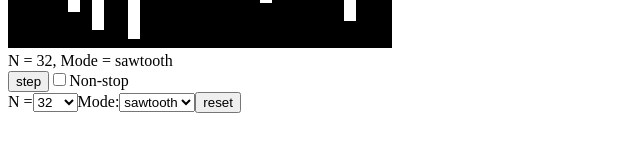
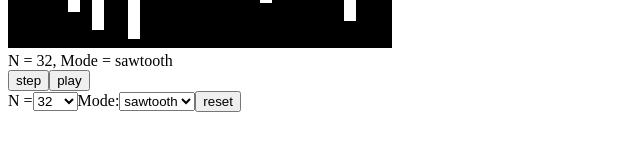
Before and after one commit to kurgm/bitonic-visual, a React app: page / in a window 1280 px wide. Shown: the part 248-400 px from the top of the page, without its empty margins (0-640 px from the left). Built offline with nearby package versions, Linux system fonts and the light colour scheme; the HTML template or start-up script is replaced by a standard one.

Commit message:
Play / pause button

```diff
--- a/src/BitonicSort.tsx
+++ b/src/BitonicSort.tsx
@@ -72,11 +72,19 @@ const BitonicSort: React.FC<IBitonicSortProps> = (props) => {
   const [phase, setPhase] = React.useState(Phase.waiting);
   const [progress, setProgress] = React.useState(0);
 
-  const [nonstop, setNonstop] = React.useState(false);
-
   const sortStep = sortProcess.steps[progress];
 
   const completed = sortProcess.steps.length - 1 <= progress;
+
+  const [playing, setPlaying] = React.useState(false);
+  const handlePlayPauseClick = React.useCallback(() => {
+    if (playing) {
+      setPlaying(false);
+    } else if (phase === Phase.waiting && !completed) {
+      setPlaying(true);
+      setPhase(Phase.animationToNext);
+    }
+  }, [playing, phase, completed]);
 
   const handleStep = React.useCallback(() => {
     if (phase !== Phase.waiting || completed) {
@@ -92,7 +100,12 @@ const BitonicSort: React.FC<IBitonicSortProps> = (props) => {
         break;
       }
       case Phase.animationFromPrev: {
-        setPhase(nonstop && !completed ? Phase.animationToNext : Phase.waiting);
+        if (!completed && playing) {
+          setPhase(Phase.animationToNext);
+        } else {
+          setPhase(Phase.waiting);
+          setPlaying(false);
+        }
         break;
       }
       case Phase.animationToPrev: {
@@ -111,7 +124,7 @@ const BitonicSort: React.FC<IBitonicSortProps> = (props) => {
         throw new ExhaustiveCheckError(phase);
       }
     }
-  }, [phase, nonstop, completed]);
+  }, [phase, playing, completed]);
   const handleReset = React.useCallback((opt: ResetOption) => {
     if (phase !== Phase.waiting) {
       return;
@@ -136,10 +149,10 @@ const BitonicSort: React.FC<IBitonicSortProps> = (props) => {
           Mode = {sortProcess.variant}
         </div>
         <StepController
-          canStep={phase === Phase.waiting}
+          animating={phase !== Phase.waiting}
           onStep={handleStep}
-          nonstop={nonstop}
-          onNonstopChange={setNonstop}
+          playing={playing}
+          onPlayPauseClick={handlePlayPauseClick}
         />
         <OptionController
           canReset={phase === Phase.waiting}
--- a/src/StepController.tsx
+++ b/src/StepController.tsx
@@ -1,25 +1,22 @@
 import * as React from "react";
 
 export interface StepControllerProps {
-  canStep: boolean;
+  animating: boolean;
   onStep: () => void;
-  nonstop: boolean;
-  onNonstopChange: (value: boolean) => void;
+  playing: boolean;
+  onPlayPauseClick: () => void;
 }
 
 const StepController: React.FC<StepControllerProps> = (props) => {
-  const { onNonstopChange } = props;
-  const handleNonstopChkboxChange = React.useCallback((evt: React.ChangeEvent<HTMLInputElement>) => {
-    onNonstopChange(evt.currentTarget.checked);
-  }, [onNonstopChange]);
-
   return (
     <div>
-      <button onClick={props.onStep} disabled={!props.canStep}>step</button>
-      <label>
-        <input type="checkbox" onChange={handleNonstopChkboxChange} checked={props.nonstop} />
-        Non-stop
-      </label>
+      <button onClick={props.onStep} disabled={props.animating}>step</button>
+      <button
+        disabled={!props.playing && props.animating}
+        onClick={props.onPlayPauseClick}
+      >
+        {props.playing ? "pause" : "play"}
+      </button>
     </div>
   );
 };
```
